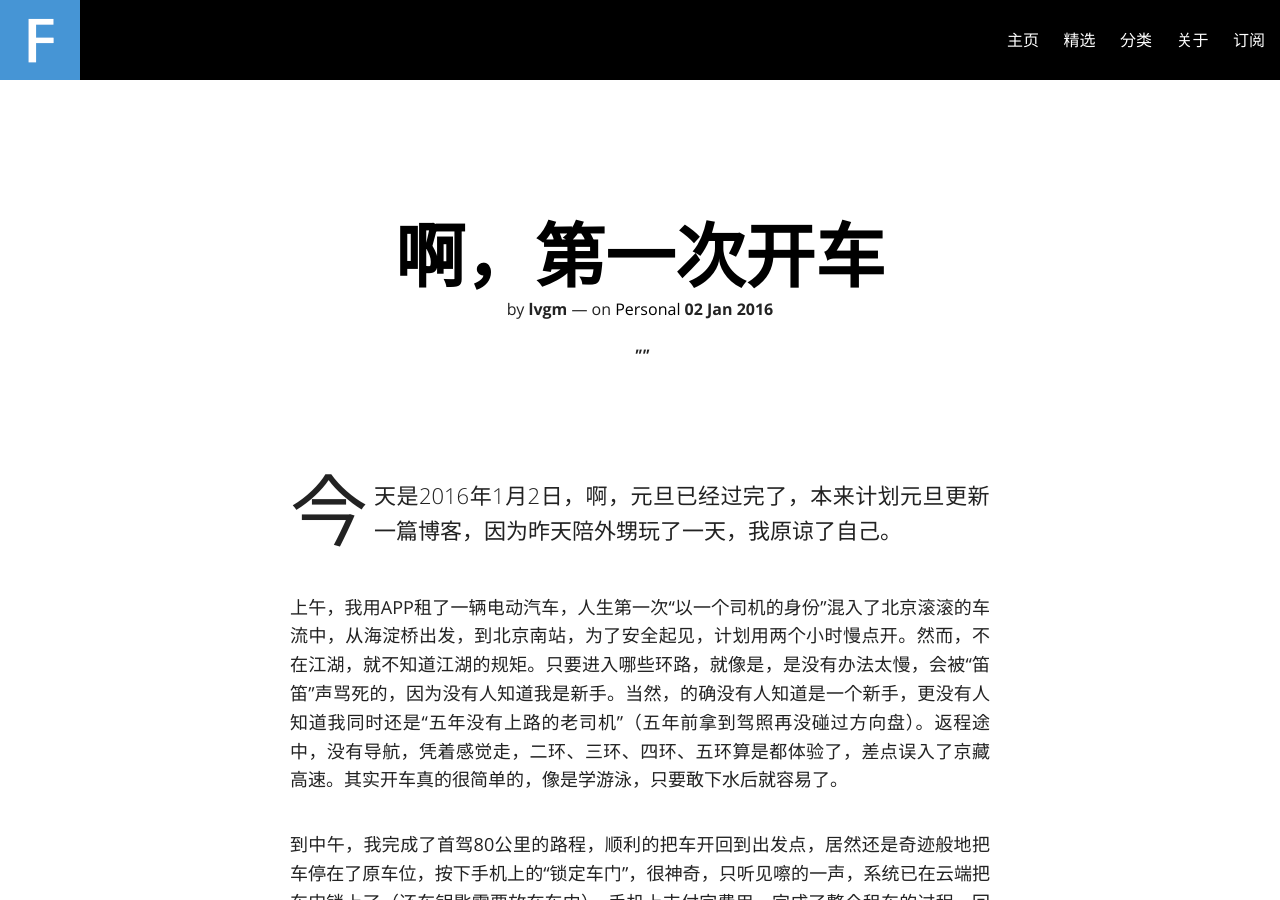
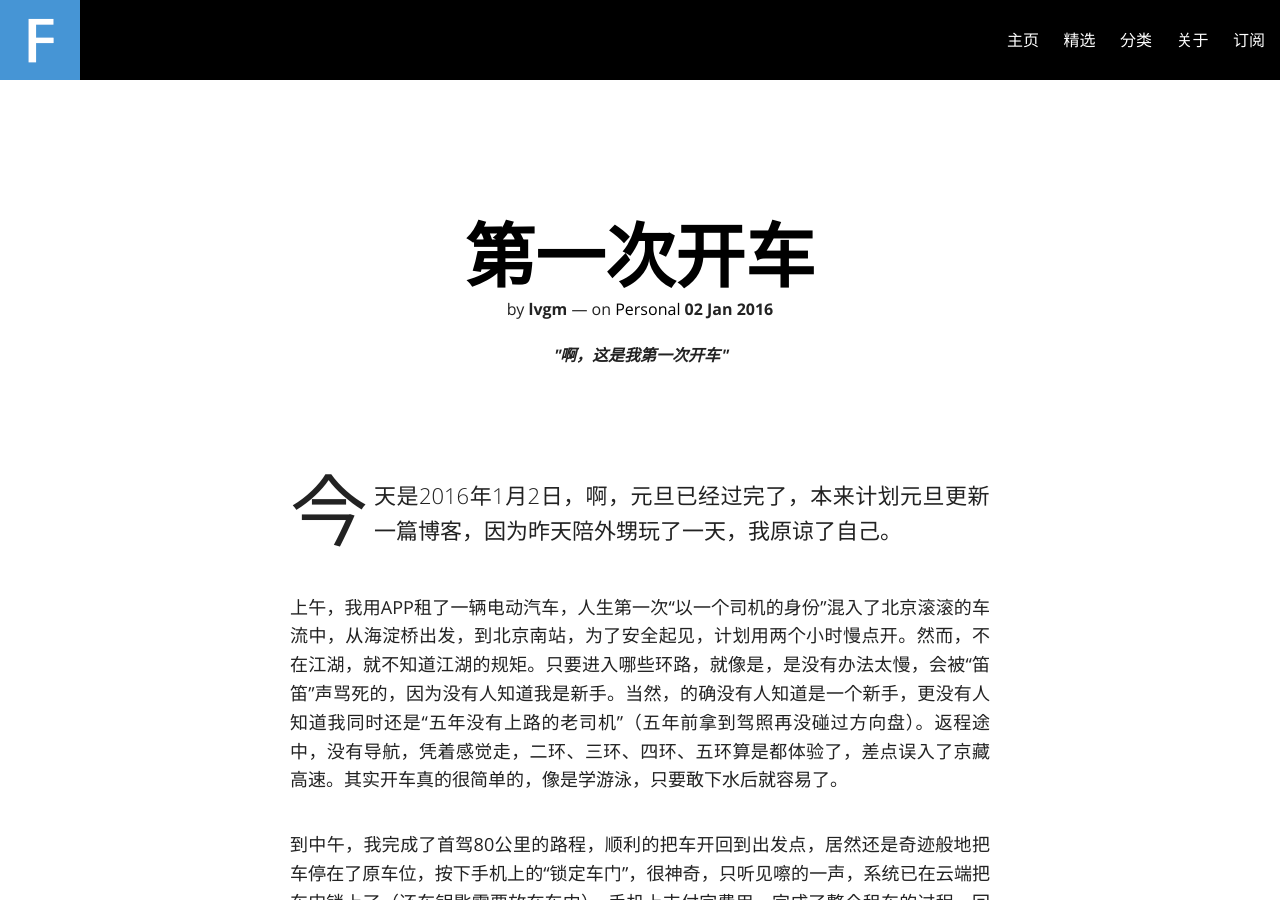
Before and after one commit to lvguanming/lvguanming.github.io, a Jekyll site: the page built from _posts/2016-01-02-first-drive.md, in a window 1280 px wide and 900 px high. Built offline with Jekyll 4.4.1, drawn with Linux system fonts in a browser that asks for light colours; nearby versions of some CDN libraries; some web fonts are replaced; comment, search, counter and statistics services are not loaded.

Commit message:
add post first-drive

```diff
--- a/_posts/2016-01-02-first-drive.md
+++ b/_posts/2016-01-02-first-drive.md
@@ -1,9 +1,9 @@
 ---
 layout: post
 published: true
-title: 啊，第一次开车
+title: 第一次开车
 comments: true
-description: ""
+description: "啊，这是我第一次开车"
 categories:
   - personal
 tags: Personal
```
